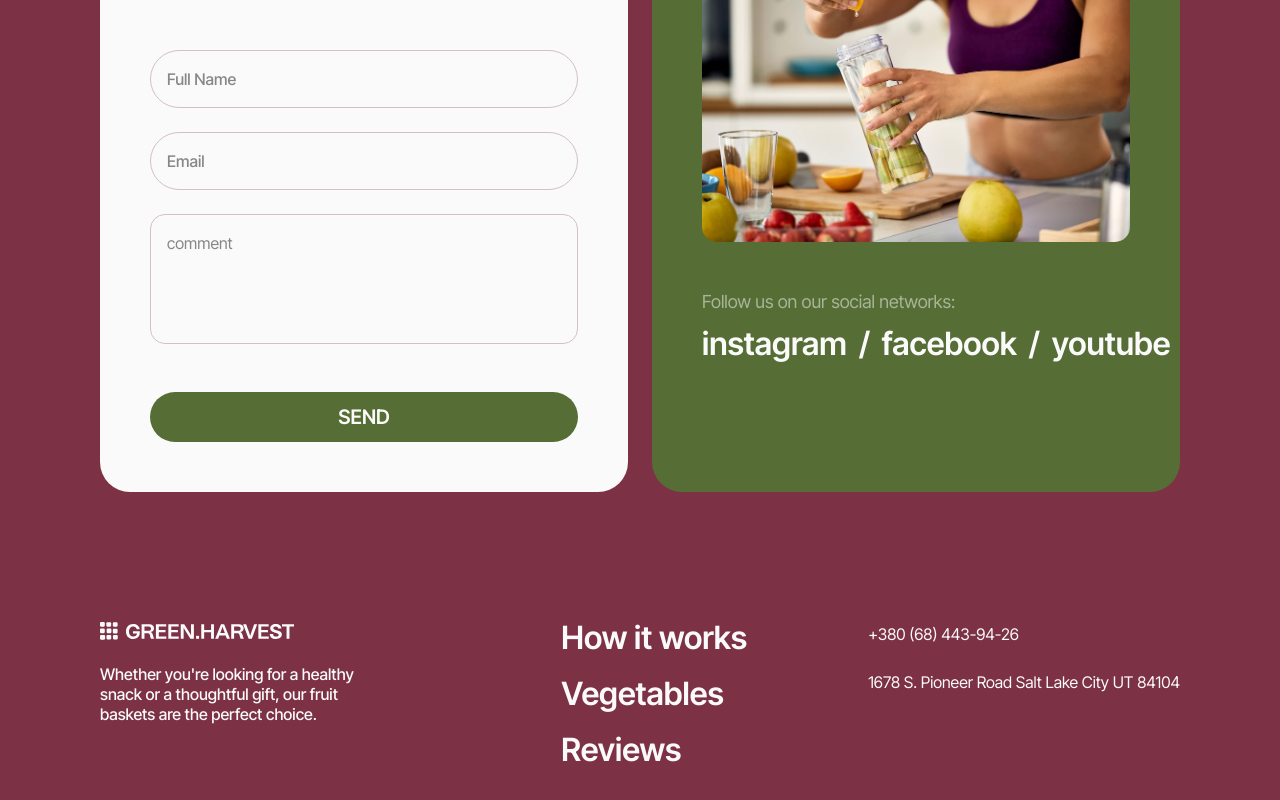
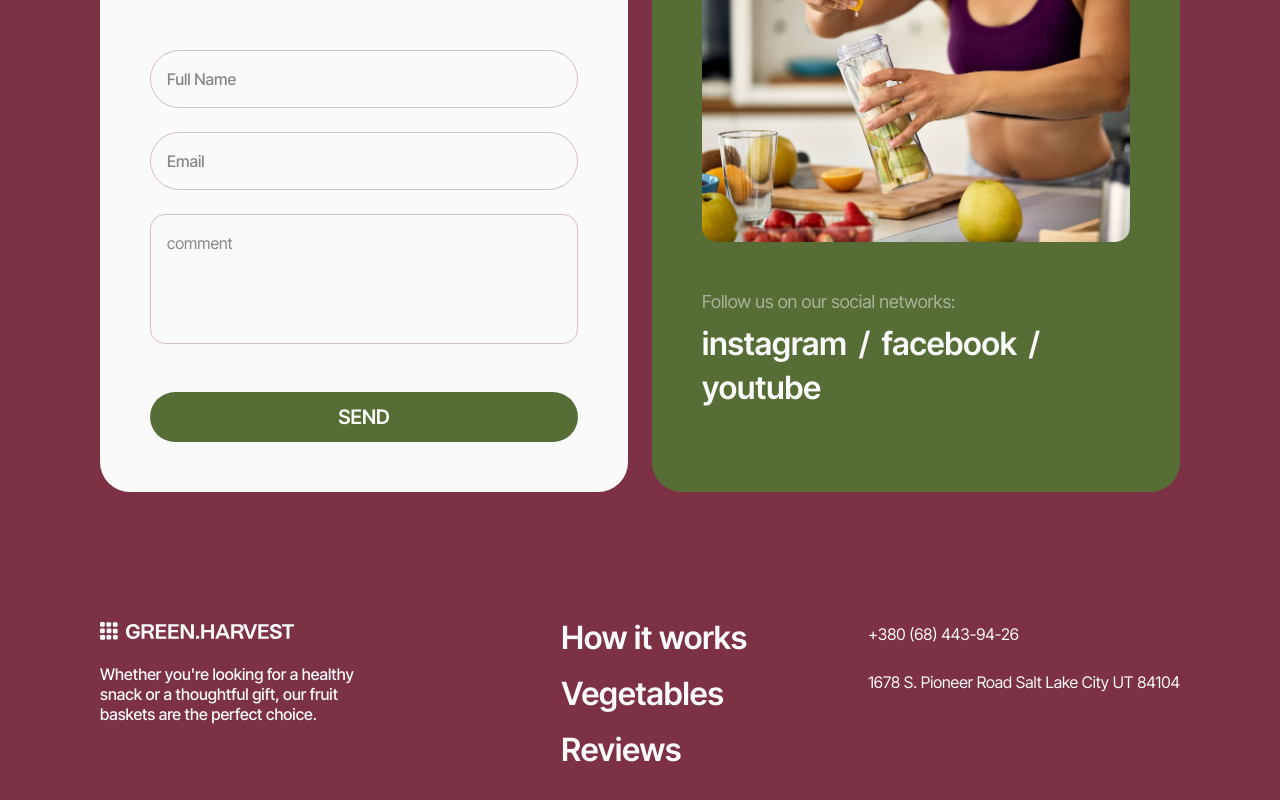
Before and after one commit to yamami-mohammed-monsif/green_harvest, a Next.js app: page / in a window 1280 px wide. Shown: the part 4118-4918 px from the top of the page. Built offline with nearby package versions, Linux system fonts and the light colour scheme.

Commit message:
fixed a layout problem in order component

```diff
--- a/components/Order.tsx
+++ b/components/Order.tsx
@@ -31,7 +31,7 @@ const Order = () => {
         <MotionProvider>
           <motion.div
             variants={menuVariants}
-            initial="closed"
+            initial="false"
             whileInView="open"
             viewport={{ once: true }}
             className="grid gap-5 md:gap-6 xl:grid-cols-2 xl:items-center"
@@ -58,7 +58,7 @@ const Order = () => {
                 <p className="text-sm leading-[18px] opacity-50 md:text-[18px] md:leading-5">
                   Follow us on our social networks:
                 </p>
-                <div className="text-2xl leading-[26px] font-semibold md:text-[32px] md:leading-8 flex items-center gap-3">
+                <div className="text-2xl leading-[26px] font-semibold md:text-[32px] md:leading-8 flex flex-wrap items-center gap-3">
                   <Link href="instagram" className="hover:opacity-50">
                     instagram
                   </Link>
--- a/components/OrderForm.tsx
+++ b/components/OrderForm.tsx
@@ -1,6 +1,6 @@
 "use client";
 
-import { useState, useRef, useEffect } from "react";
+import { useState, useRef } from "react";
 import Notifications from "./UI/Notifications";
 import LoadingSpinner from "./UI/LoadingSpinner";
 
```
